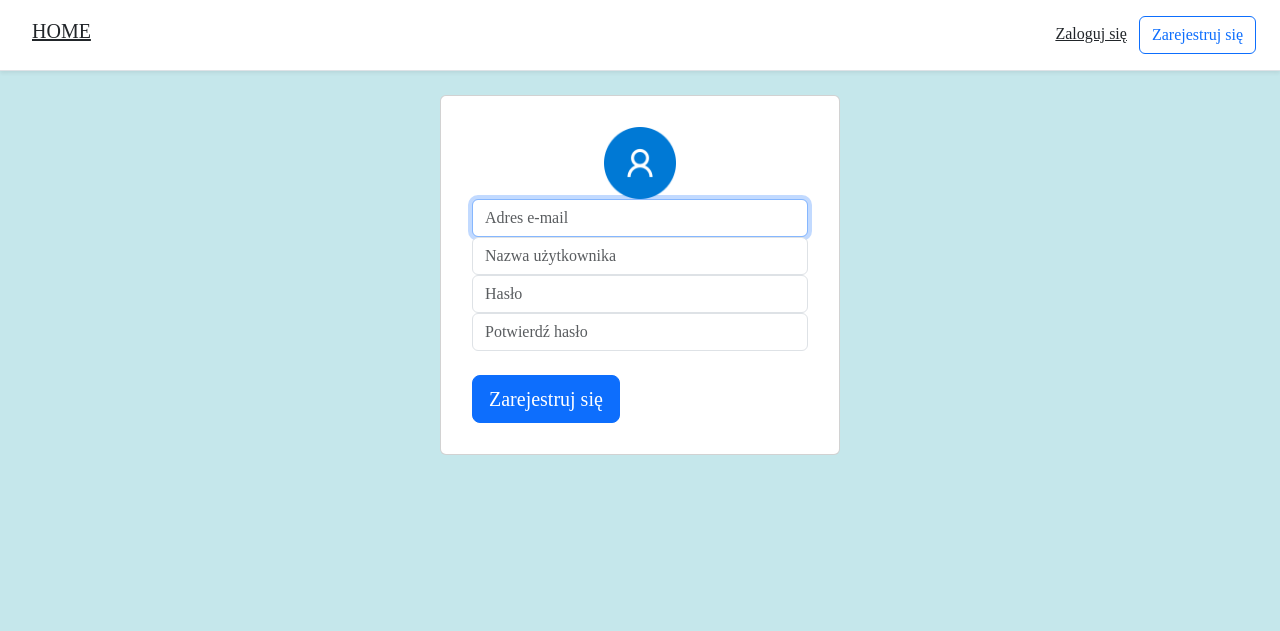
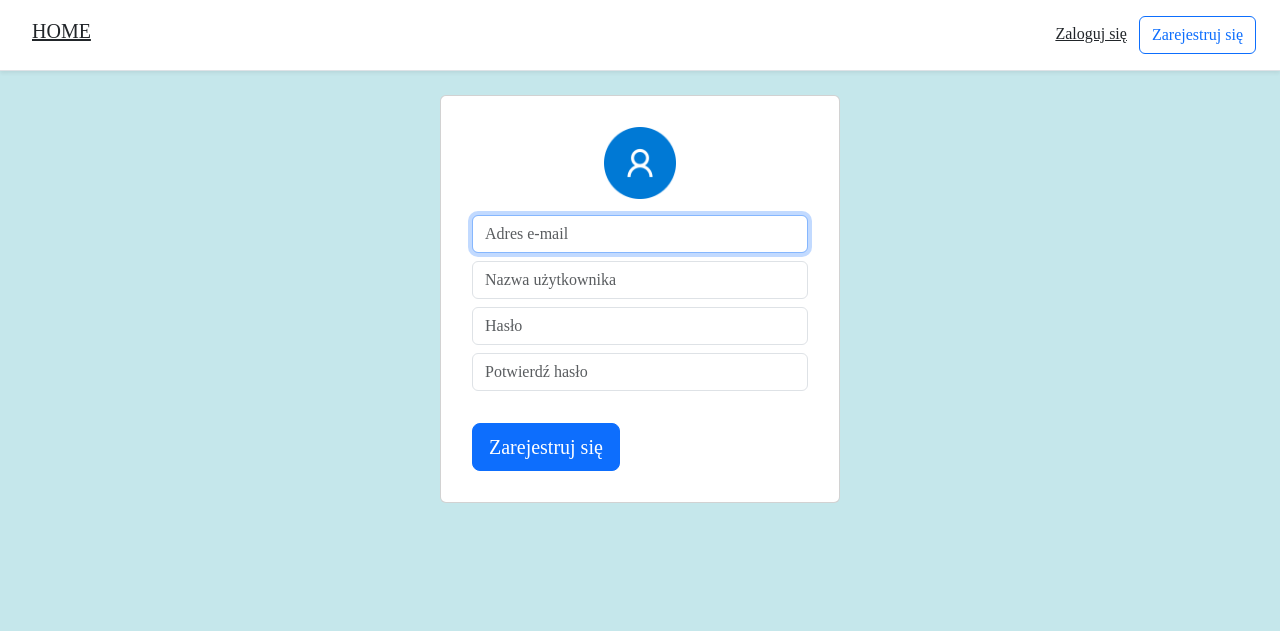
Before and after one commit to DariaDrewa/Django_Shopping_lists, a Django app: page /register/register/ in a window 1280 px wide. Shown: the top 631 px of the page. Run offline with Django 5.2, Linux system fonts and the light colour scheme; some libraries are stand-ins or nearby versions.

Commit message:
change templates

```diff
--- a/account/templates/register.html
+++ b/account/templates/register.html
@@ -37,17 +37,17 @@
         <div class="card card-signin">
             <div class="card-body">
                 <form class="form-sign" method="post">{% csrf_token %}
-                    <div class="d-flex flex-column -pb-3">
+                    <div class="d-flex flex-column pb-3">
                         <img class="img-fluid mx-auto d-block" src="{% static 'image/logo.png' %}" alt="logo"
                         width="72" height="72">
                     </div>
-                    <input type="email" name="email" id="inputEmail" class="form-control" placeholder="Adres e-mail"
-                    required autofocus>
-                    <input type="text" name="username" id="inputUsername" class="form-control"
+                    <input type="email" name="email" id="inputEmail" class="form-control mb-2"
+                           placeholder="Adres e-mail" required autofocus>
+                    <input type="text" name="username" id="inputUsername" class="form-control mb-2"
                            placeholder="Nazwa użytkownika" required>
-                    <input type="password" name="password1" id="inputPassword1" class="form-control" placeholder="Hasło"
-                    required>
-                    <input type="password" name="password2" id="inputPassword2" class="form-control"
+                    <input type="password" name="password1" id="inputPassword1" class="form-control mb-2"
+                           placeholder="Hasło" required>
+                    <input type="password" name="password2" id="inputPassword2" class="form-control mb-2"
                            placeholder="Potwierdź hasło" required>
                     <br>
 
--- a/products/templates/all_products.html
+++ b/products/templates/all_products.html
@@ -4,9 +4,6 @@
 {% block content %}
 
 <STYLE TYPE="text/css">
-    <!--
-    a { color: black }
-    -->
 
     .card-main {
     width: 100%;
--- a/products/templates/all_shopping_lists.html
+++ b/products/templates/all_shopping_lists.html
@@ -4,6 +4,7 @@
 {% block content %}
 
 <style type="text/css">
+
     .my-grid{
     }
     .card-main {
```
Also changed, not shown: db.sqlite3.
